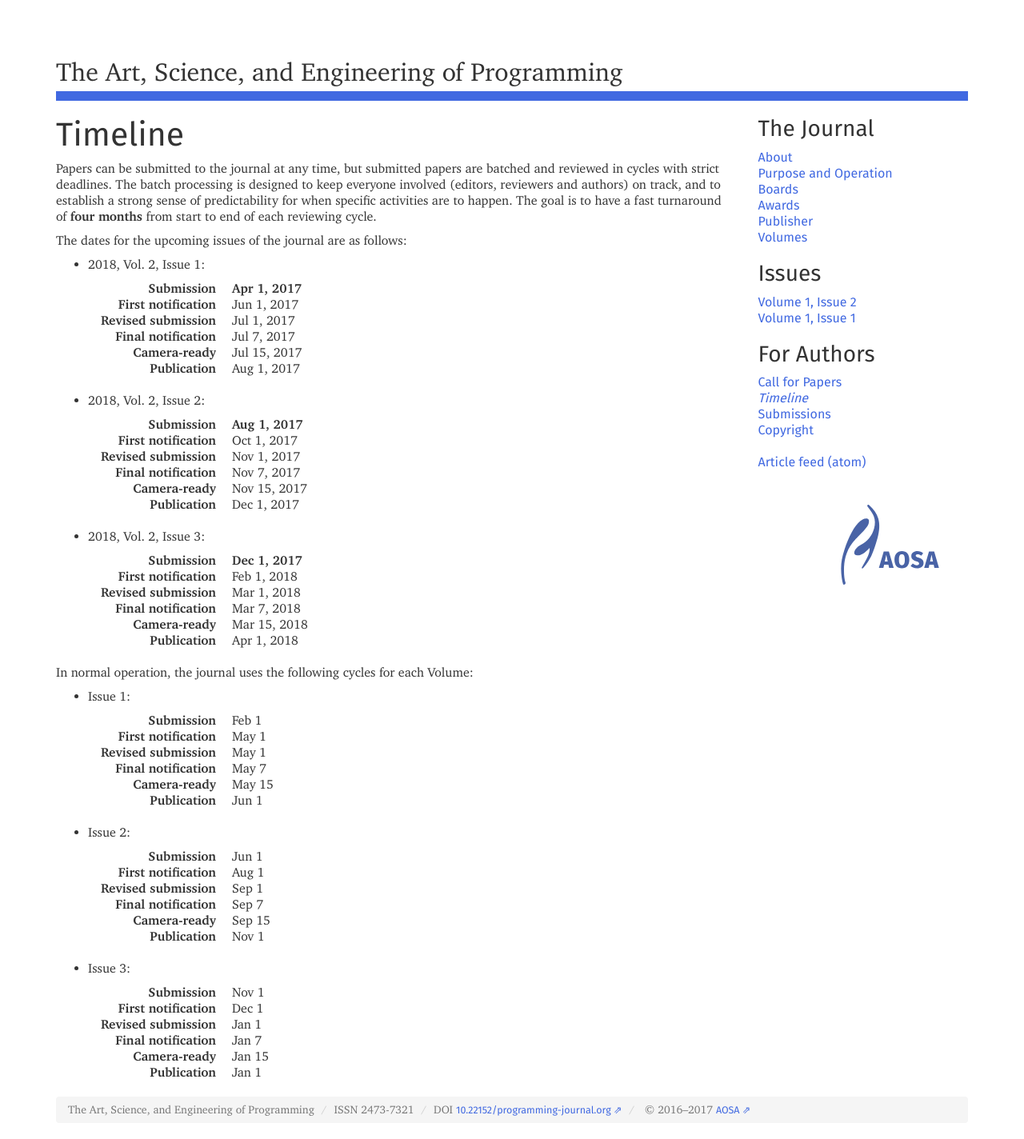
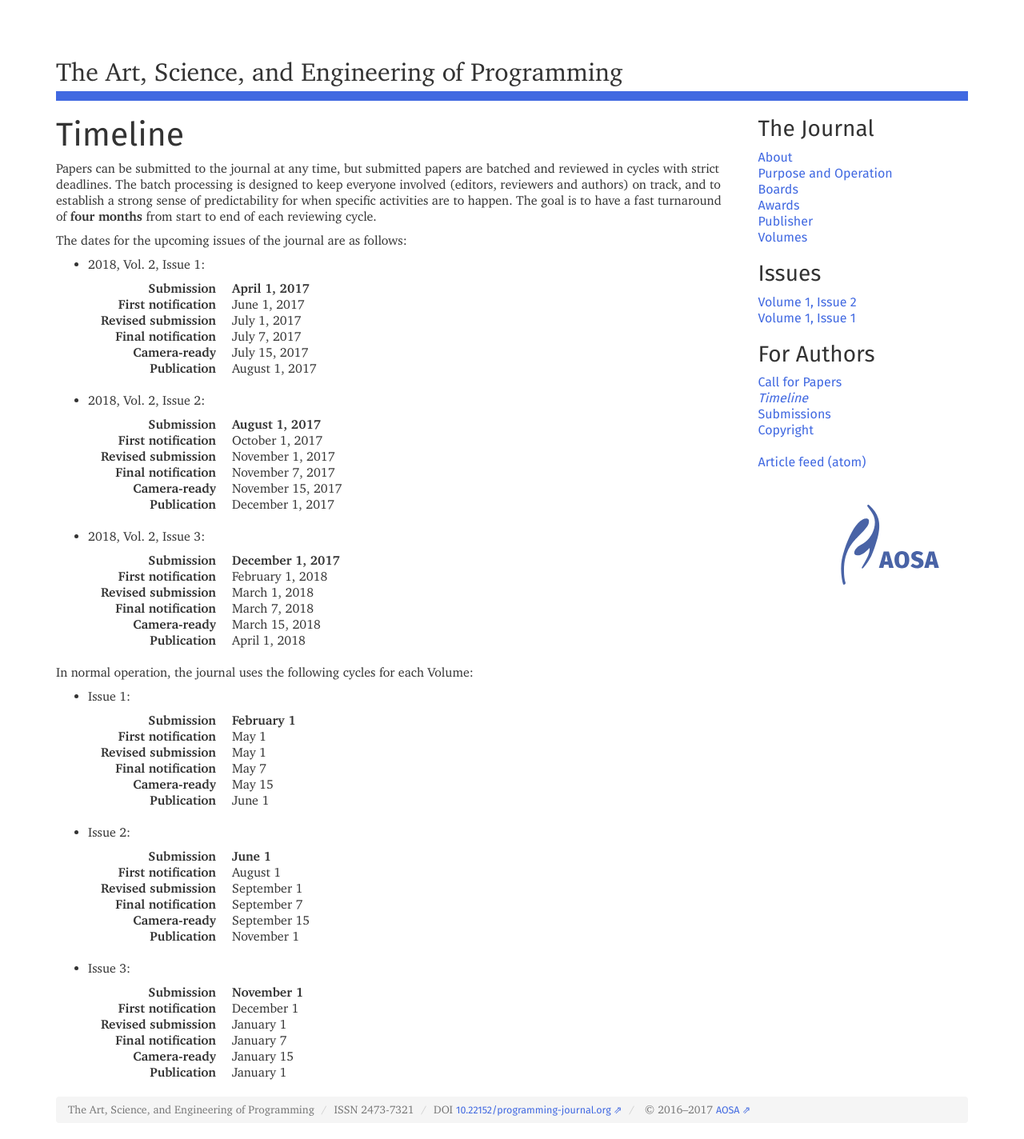
Before and after one commit to programming-journal/programming-journal.github.io, a Jekyll site: the page built from timeline/index.markdown, in a window 1280 px wide. Shown: the whole page at 80% size. Built offline with Jekyll 4.4.1, drawn with Linux system fonts in a browser that asks for light colours; nearby versions of some CDN libraries.

Commit message:
minor edits

```diff
--- a/timeline/index.markdown
+++ b/timeline/index.markdown
@@ -12,64 +12,64 @@ The dates for the upcoming issues of the journal are as follows:
 
   {:.dl-horizontal}
   Submission
-  : **Apr 1, 2017**
+  : **April 1, 2017**
 
   First notification
-  : Jun 1, 2017
+  : June 1, 2017
 
   Revised submission
-  : Jul 1, 2017
+  : July 1, 2017
 
   Final notification
-  : Jul 7, 2017
+  : July 7, 2017
 
   Camera-ready
-  : Jul 15, 2017
+  : July 15, 2017
 
   Publication
-  : Aug 1, 2017
+  : August 1, 2017
 
 * 2018, Vol. 2, Issue 2:
 
   {:.dl-horizontal}
   Submission
-  : **Aug 1, 2017**
+  : **August 1, 2017**
 
   First notification
-  : Oct 1, 2017
+  : October 1, 2017
 
   Revised submission
-  : Nov 1, 2017
+  : November 1, 2017
 
   Final notification
-  : Nov 7, 2017
+  : November 7, 2017
 
   Camera-ready
-  : Nov 15, 2017
+  : November 15, 2017
 
   Publication
-  : Dec 1, 2017
+  : December 1, 2017
 
 * 2018, Vol. 2, Issue 3:
 
   {:.dl-horizontal}
   Submission
-  : **Dec 1, 2017**
+  : **December 1, 2017**
 
   First notification
-  : Feb 1, 2018
+  : February 1, 2018
 
   Revised submission
-  : Mar 1, 2018
+  : March 1, 2018
 
   Final notification
-  : Mar 7, 2018
+  : March 7, 2018
 
   Camera-ready
-  : Mar 15, 2018
+  : March 15, 2018
 
   Publication
-  : Apr 1, 2018
+  : April 1, 2018
 
 In normal operation, the journal uses the following cycles for each Volume:
 
@@ -77,7 +77,7 @@ In normal operation, the journal uses the following cycles for each Volume:
 
   {:.dl-horizontal}
   Submission
-  : Feb 1
+  : **February 1**
 
   First notification
   : May 1
@@ -92,46 +92,46 @@ In normal operation, the journal uses the following cycles for each Volume:
   : May 15
 
   Publication
-  : Jun 1
+  : June 1
 
 * Issue 2:
 
   {:.dl-horizontal}
   Submission
-  : Jun 1
+  : **June 1**
 
   First notification
-  : Aug 1
+  : August 1
 
   Revised submission
-  : Sep 1
+  : September 1
 
   Final notification
-  : Sep 7
+  : September 7
 
   Camera-ready
-  : Sep 15
+  : September 15
 
   Publication
-  : Nov 1
+  : November 1
 
 * Issue 3:
 
   {:.dl-horizontal}
   Submission
-  : Nov 1
+  : **November 1**
 
   First notification
-  : Dec 1
+  : December 1
 
   Revised submission
-  : Jan 1
+  : January 1
 
   Final notification
-  : Jan 7
+  : January 7
 
   Camera-ready
-  : Jan 15
+  : January 15
 
   Publication
-  : Jan 1
+  : January 1
```
